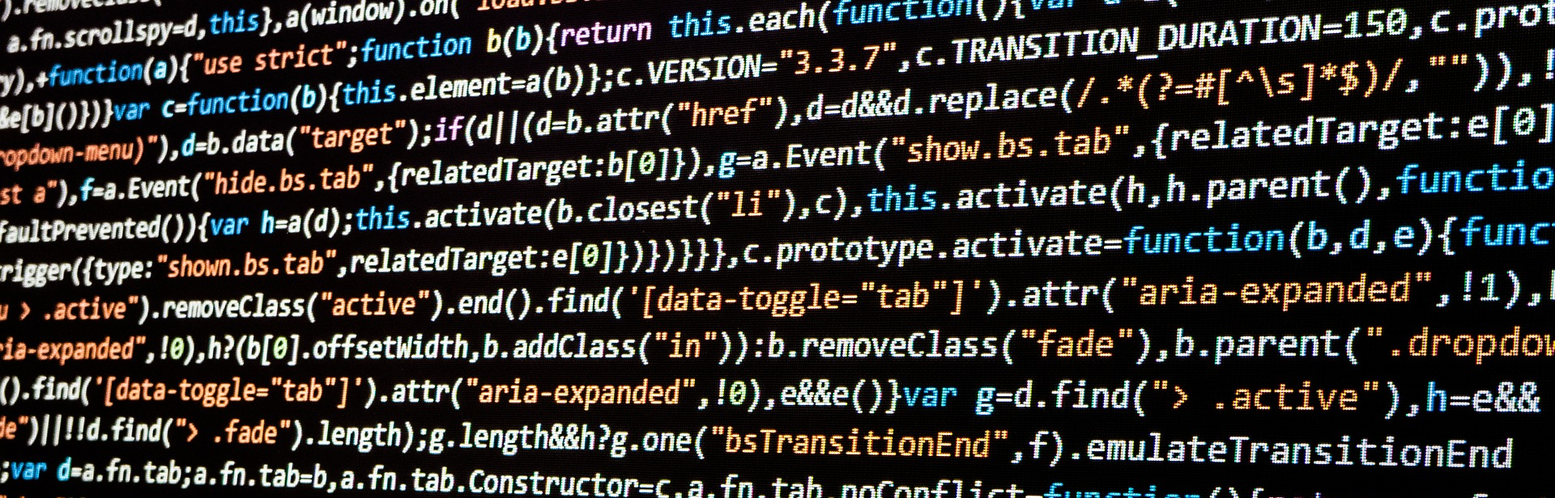
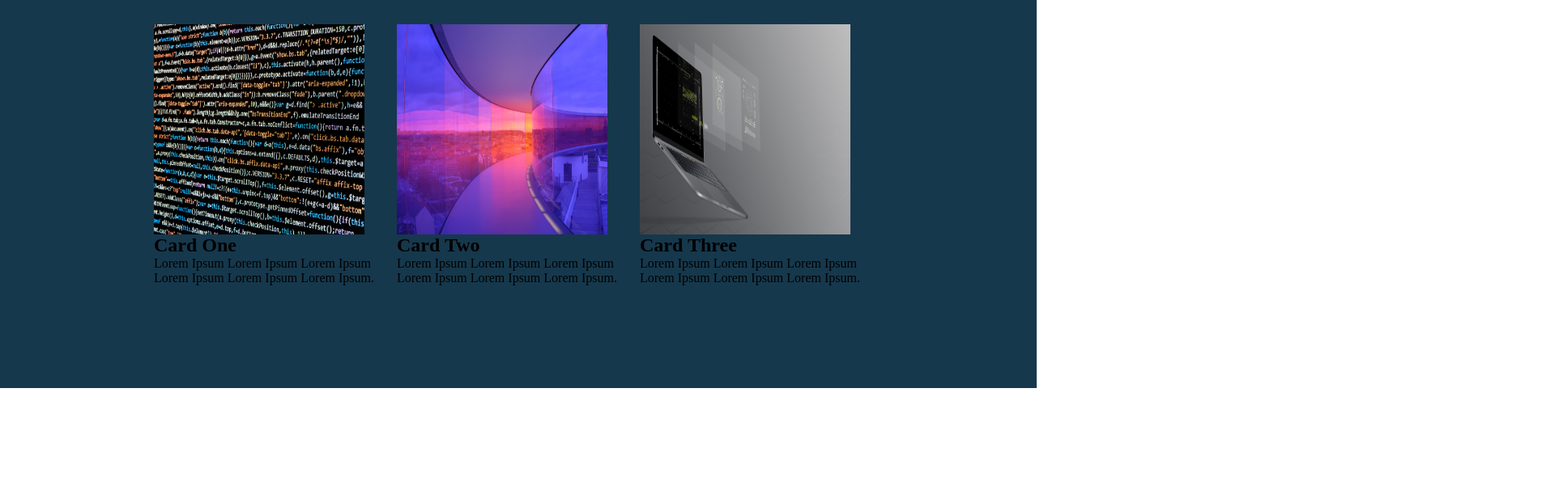
Before and after one commit to J-McKinney/AnimeJS, a React (Create React App) app: page / in a window 1280 px wide. Shown: the top 616 px of the page at 81% size, 1920 px wide, since content can reach past the window. Built offline with nearby package versions, Linux system fonts and the light colour scheme.

Commit message:
pic size correct, imgBx correct

```diff
--- a/src/Components/CardSlide/CardSlide.module.css
+++ b/src/Components/CardSlide/CardSlide.module.css
@@ -1,13 +1,21 @@
 .card {
   /* box-shadow: 10px 10px 10px 10px rgba(0, 0, 0, 0.5); */
+  position: relative;
+  max-width: 300px;
+  height: 420px;
 }
 
 .imgBx {
   /* box-shadow: 10px 10px 10px 10px rgba(0, 0, 0, 0.5); */
+  position: relative;
+  width: 260px;
+  height: 260px;
 }
 
 .card .imgBx img {
   /* box-shadow: 10px 10px 10px 10px rgba(0, 0, 0, 0.5); */
+  max-width: 100%;
+  height: 100%;
 }
 
 .content {
--- a/src/Pages/CardSlideFX/CardSlideFX.module.css
+++ b/src/Pages/CardSlideFX/CardSlideFX.module.css
@@ -0,0 +1,22 @@
+* {
+  margin: 0;
+  padding: 0;
+  font-family: "Times New Roman", Times, serif;
+}
+
+.wrapper {
+  display: flex;
+  justify-content: center;
+  align-items: center;
+  background: #16384c;
+}
+
+.container {
+  position: relative;
+  width: 1100px;
+  display: flex;
+  justify-content: center;
+  align-items: center;
+  flex-wrap: wrap;
+  padding: 30px;
+}
```
